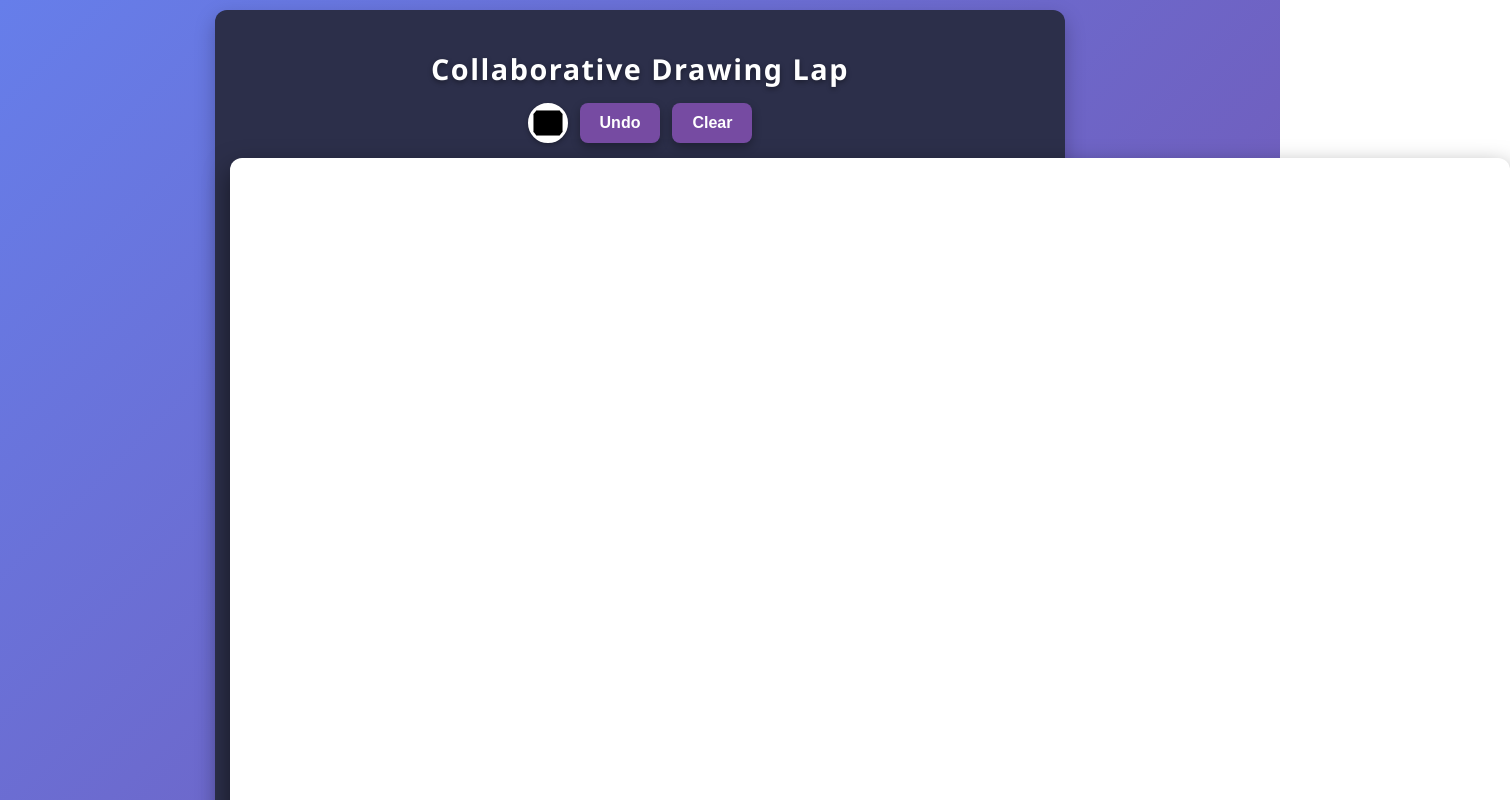
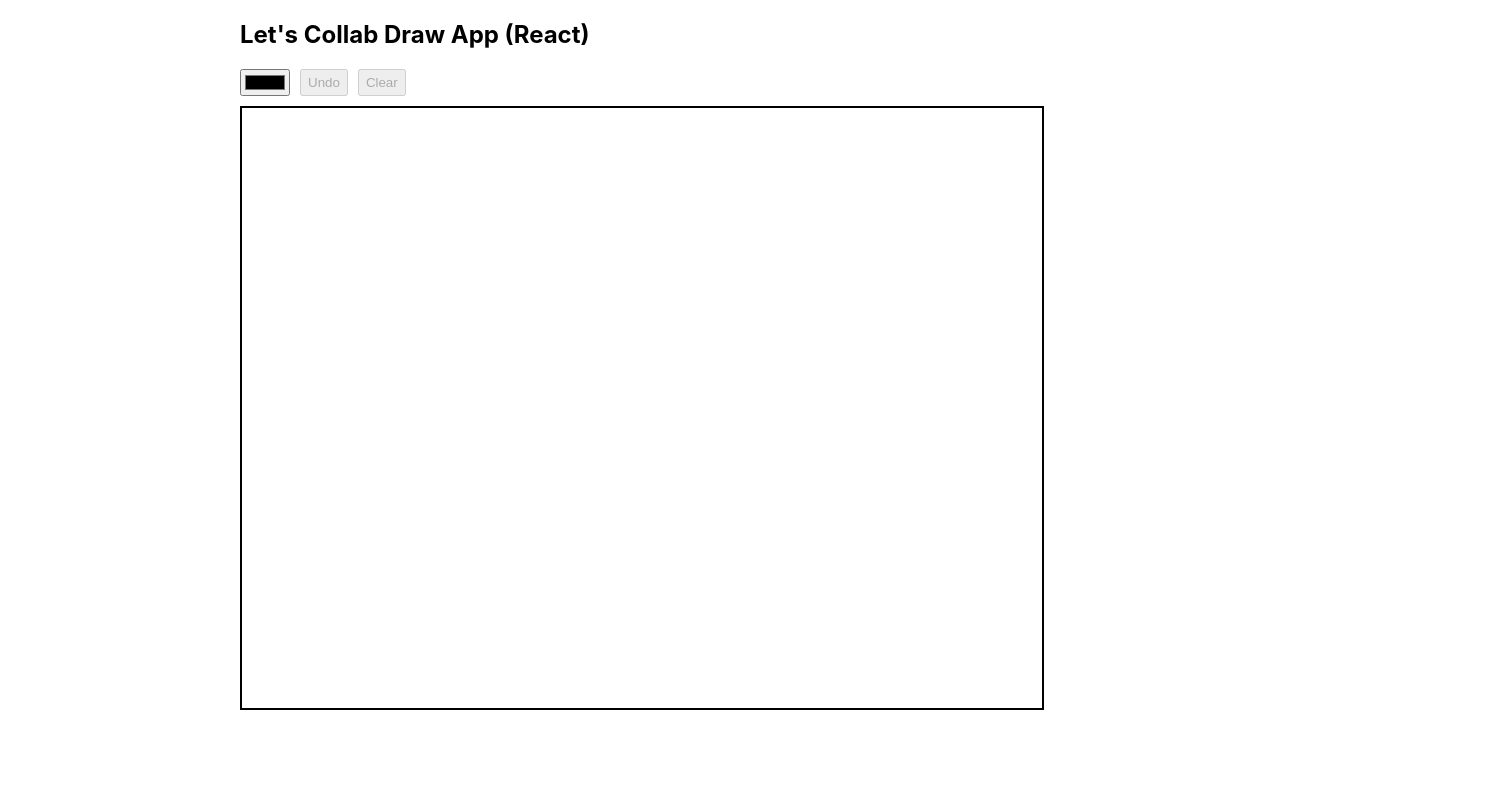
Before and after one commit to Jesse-Calvin/collab-draw-frontend-react, a React (Create React App) app: page / in a window 1280 px wide. Shown: the top 800 px of the page, 1510 px wide, since content can reach past the window. Built offline with nearby package versions, Linux system fonts and the light colour scheme; no server answers.

Commit message:
Fix drawing offset and update useCallback dependencies; keep WebSocket integration intact

```diff
--- a/src/App.js
+++ b/src/App.js
@@ -1,4 +1,6 @@
 import React, { useRef, useState, useEffect, useCallback } from "react";
+
+const ASPECT_RATIO = 4 / 3;
 
 function App() {
   const canvasRef = useRef(null);
@@ -6,101 +8,9 @@ function App() {
   const socketRef = useRef(null);
 
   const [currentColor, setCurrentColor] = useState("#000000");
-  const [drawing, setDrawing] = useState(false);
-  const [currentStroke, setCurrentStroke] = useState([]);
-  const strokesRef = useRef([]);
-
-  // Aspect ratio 4:3 (width / height)
-  const ASPECT_RATIO = 4 / 3;
-
-  // Draw a stroke (array of points) on canvas context
-  const drawLine = (ctx, stroke) => {
-    if (stroke.length < 2) return;
-    ctx.beginPath();
-    ctx.strokeStyle = stroke[0].color;
-    ctx.lineWidth = 3;
-    ctx.lineCap = "round";
-    ctx.moveTo(stroke[0].x, stroke[0].y);
-    for (let i = 1; i < stroke.length; i++) {
-      ctx.lineTo(stroke[i].x, stroke[i].y);
-    }
-    ctx.stroke();
-  };
-
-  // Redraw all strokes
-  const redrawAll = useCallback((ctx) => {
-    ctx.clearRect(0, 0, ctx.canvas.width, ctx.canvas.height);
-    for (const stroke of strokesRef.current) {
-      drawLine(ctx, stroke);
-    }
-  }, []);
-
-  // Resize canvas function: fits container width or window width (mobile),
-  // sets actual canvas pixels and CSS pixels to match (accounting for devicePixelRatio)
-  const resizeCanvas = useCallback(() => {
-    const canvas = canvasRef.current;
-    const container = containerRef.current;
-    if (!canvas) return;
-
-    // Use container width if available; fallback to window width for mobiles
-    const containerWidth = container
-      ? container.clientWidth
-      : window.innerWidth;
-
-    // Calculate height keeping aspect ratio
-    const newWidth = containerWidth;
-    const newHeight = containerWidth / ASPECT_RATIO;
-
-    // Get devicePixelRatio for sharpness on retina screens
-    const dpr = window.devicePixelRatio || 1;
-
-    // Set canvas pixel size (actual drawing buffer)
-    canvas.width = newWidth * dpr;
-    canvas.height = newHeight * dpr;
-
-    // Set CSS size (what user sees)
-    canvas.style.width = `${newWidth}px`;
-    canvas.style.height = `${newHeight}px`;
-
-    // Scale the drawing context to account for devicePixelRatio
-    const ctx = canvas.getContext("2d");
-    ctx.setTransform(1, 0, 0, 1, 0, 0); // reset any transforms
-    ctx.scale(dpr, dpr);
-
-    // Redraw all strokes scaled properly
-    redrawAll(ctx);
-  }, [redrawAll]);
-
-  // Convert mouse/touch event coords to canvas coords, scaled to canvas size
-  const getPos = (e) => {
-    const canvas = canvasRef.current;
-    const rect = canvas.getBoundingClientRect();
-    let clientX, clientY;
-
-    if (e.touches && e.touches.length > 0) {
-      clientX = e.touches[0].clientX;
-      clientY = e.touches[0].clientY;
-    } else {
-      clientX = e.clientX;
-      clientY = e.clientY;
-    }
-
-    // Scale to canvas drawing buffer size (taking devicePixelRatio into account)
-    const scaleX = canvas.width / rect.width;
-    const scaleY = canvas.height / rect.height;
-
-    return {
-      x: (clientX - rect.left) * scaleX,
-      y: (clientY - rect.top) * scaleY,
-    };
-  };
-
-  // Send message via WebSocket if open
-  const sendMessage = (msg) => {
-    if (socketRef.current && socketRef.current.readyState === WebSocket.OPEN) {
-      socketRef.current.send(JSON.stringify(msg));
-    }
-  };
+  const [lines, setLines] = useState([]);
+  const [isDrawing, setIsDrawing] = useState(false);
+  const [undoStack, setUndoStack] = useState([]);
 
   // Setup WebSocket connection and event handlers
   useEffect(() => {
@@ -109,255 +19,223 @@ function App() {
     );
 
     socketRef.current.onopen = () => {
-      console.log("Connected to WebSocket backend");
+      console.log("WebSocket connected");
     };
 
     socketRef.current.onmessage = (event) => {
-      const msg = JSON.parse(event.data);
-      const ctx = canvasRef.current.getContext("2d");
-
-      switch (msg.type) {
-        case "init":
-          strokesRef.current = msg.strokes || [];
-          redrawAll(ctx);
-          break;
-
-        case "start":
-          setCurrentStroke([{ x: msg.x, y: msg.y, color: msg.color }]);
-          break;
-
-        case "draw":
-          setCurrentStroke((prev) => {
-            const newStroke = [...prev, { x: msg.x, y: msg.y, color: msg.color }];
-            drawLine(ctx, newStroke);
-            return newStroke;
-          });
-          break;
-
-        case "endStroke":
-          if (msg.stroke) {
-            strokesRef.current.push(msg.stroke);
-            redrawAll(ctx);
-          }
-          setCurrentStroke([]);
-          break;
-
-        case "undo":
-          strokesRef.current.pop();
-          redrawAll(ctx);
-          break;
-
-        case "clear":
-          strokesRef.current = [];
-          ctx.clearRect(0, 0, canvasRef.current.width, canvasRef.current.height);
-          break;
-
-        default:
-          break;
+      const message = JSON.parse(event.data);
+      if (message.type === "new_line") {
+        setLines((prevLines) => [...prevLines, message.payload]);
       }
     };
 
     socketRef.current.onclose = () => {
-      console.log("WebSocket connection closed");
+      console.log("WebSocket disconnected");
     };
 
     return () => {
       socketRef.current.close();
     };
-  }, [redrawAll]);
+  }, []);
 
-  // Resize canvas on mount and on window resize
+  // Redraw all lines on the canvas
+  const redrawAll = useCallback(
+    (ctx) => {
+      if (!ctx) return;
+      ctx.clearRect(0, 0, ctx.canvas.width, ctx.canvas.height);
+      ctx.lineCap = "round";
+      ctx.lineJoin = "round";
+      ctx.lineWidth = 3;
+
+      lines.forEach((line) => {
+        ctx.strokeStyle = line.color;
+        ctx.beginPath();
+        line.points.forEach(({ x, y }, i) => {
+          if (i === 0) ctx.moveTo(x, y);
+          else ctx.lineTo(x, y);
+        });
+        ctx.stroke();
+      });
+    },
+    [lines]
+  );
+
+  // Resize canvas responsively and set scaling for high DPI screens
+  const resizeCanvas = useCallback(() => {
+    const canvas = canvasRef.current;
+    const container = containerRef.current;
+    if (!canvas || !container) return;
+
+    const containerWidth = container.clientWidth;
+    const newWidth = containerWidth;
+    const newHeight = containerWidth / ASPECT_RATIO;
+
+    const dpr = window.devicePixelRatio || 1;
+
+    canvas.width = newWidth * dpr;
+    canvas.height = newHeight * dpr;
+
+    canvas.style.width = `${newWidth}px`;
+    canvas.style.height = `${newHeight}px`;
+
+    const ctx = canvas.getContext("2d");
+    ctx.setTransform(1, 0, 0, 1, 0, 0); // Reset any existing transforms
+    ctx.scale(dpr, dpr);
+
+    redrawAll(ctx);
+  }, [redrawAll, ASPECT_RATIO]);
+
+  // On mount and window resize, resize the canvas
   useEffect(() => {
     resizeCanvas();
     window.addEventListener("resize", resizeCanvas);
     return () => window.removeEventListener("resize", resizeCanvas);
   }, [resizeCanvas]);
 
-  // Handle drawing start
-  const handlePointerDown = (e) => {
-    e.preventDefault();
-    const pos = getPos(e);
-    setDrawing(true);
-    const stroke = [{ x: pos.x, y: pos.y, color: currentColor }];
-    setCurrentStroke(stroke);
-    const ctx = canvasRef.current.getContext("2d");
-    ctx.beginPath();
-    ctx.moveTo(pos.x, pos.y);
-    ctx.strokeStyle = currentColor;
+  // Redraw when lines change
+  useEffect(() => {
+    const canvas = canvasRef.current;
+    if (!canvas) return;
+    const ctx = canvas.getContext("2d");
+    redrawAll(ctx);
+  }, [lines, redrawAll]);
 
-    sendMessage({ type: "start", x: pos.x, y: pos.y, color: currentColor });
+  // Convert event to coordinates relative to canvas top-left
+  // FIX: multiply by devicePixelRatio to fix drawing offset
+  const getRelativeCoords = (event) => {
+    const canvas = canvasRef.current;
+    if (!canvas) return { x: 0, y: 0 };
+
+    const rect = canvas.getBoundingClientRect();
+
+    let clientX, clientY;
+    if (event.touches && event.touches.length > 0) {
+      clientX = event.touches[0].clientX;
+      clientY = event.touches[0].clientY;
+    } else {
+      clientX = event.clientX;
+      clientY = event.clientY;
+    }
+
+    const dpr = window.devicePixelRatio || 1;
+
+    return {
+      x: (clientX - rect.left) * dpr,
+      y: (clientY - rect.top) * dpr,
+    };
   };
 
-  // Handle drawing move
-  const handlePointerMove = (e) => {
-    if (!drawing) return;
-    e.preventDefault();
-    const pos = getPos(e);
+  // Start drawing - add new line and send to WebSocket
+  const startDrawing = (event) => {
+    const point = getRelativeCoords(event);
+    const newLine = { color: currentColor, points: [point] };
+    setLines((prev) => [...prev, newLine]);
+    setIsDrawing(true);
 
-    setCurrentStroke((prev) => {
-      const newStroke = [...prev, { x: pos.x, y: pos.y, color: currentColor }];
-      const ctx = canvasRef.current.getContext("2d");
-      ctx.lineTo(pos.x, pos.y);
-      ctx.stroke();
+    if (socketRef.current && socketRef.current.readyState === WebSocket.OPEN) {
+      socketRef.current.send(
+        JSON.stringify({ type: "new_line", payload: newLine })
+      );
+    }
+  };
 
-      sendMessage({ type: "draw", x: pos.x, y: pos.y, color: currentColor });
-      return newStroke;
+  // Continue drawing - add points to current line and send update to WebSocket
+  const draw = (event) => {
+    if (!isDrawing) return;
+    const point = getRelativeCoords(event);
+
+    setLines((prevLines) => {
+      const newLines = [...prevLines];
+      const lastLine = newLines[newLines.length - 1];
+      lastLine.points = [...lastLine.points, point];
+
+      if (socketRef.current && socketRef.current.readyState === WebSocket.OPEN) {
+        socketRef.current.send(
+          JSON.stringify({ type: "update_line", payload: lastLine })
+        );
+      }
+
+      return newLines;
     });
   };
 
-  // Handle drawing end
-  const endDrawing = (e) => {
-    if (!drawing) return;
-    e.preventDefault();
-    setDrawing(false);
-    strokesRef.current.push(currentStroke);
-    sendMessage({ type: "endStroke", stroke: currentStroke });
-    setCurrentStroke([]);
+  // Stop drawing
+  const endDrawing = () => {
+    setIsDrawing(false);
   };
 
-  // Undo last stroke
-  const handleUndo = () => {
-    strokesRef.current.pop();
-    const ctx = canvasRef.current.getContext("2d");
-    redrawAll(ctx);
-    sendMessage({ type: "undo" });
+  // Undo last line drawn
+  const undo = () => {
+    setLines((prev) => {
+      if (prev.length === 0) return prev;
+      const newUndoStack = [...undoStack, prev[prev.length - 1]];
+      setUndoStack(newUndoStack);
+      return prev.slice(0, -1);
+    });
   };
 
-  // Clear all strokes
-  const handleClear = () => {
-    strokesRef.current = [];
-    const ctx = canvasRef.current.getContext("2d");
-    ctx.clearRect(0, 0, canvasRef.current.width, canvasRef.current.height);
-    sendMessage({ type: "clear" });
+  // Clear all lines
+  const clearCanvas = () => {
+    setUndoStack([]);
+    setLines([]);
   };
 
-  // Styles
-  const styles = {
-    container: {
-      minHeight: "100vh",
-      background: "linear-gradient(135deg, #667eea 0%, #764ba2 100%)",
-      display: "flex",
-      flexDirection: "column",
-      alignItems: "center",
-      justifyContent: "center",
-      fontFamily: "'Segoe UI', Tahoma, Geneva, Verdana, sans-serif",
-      color: "#fff",
-      padding: "10px",
-      boxSizing: "border-box",
-    },
-    card: {
-      backgroundColor: "#2c2f4a",
-      borderRadius: "12px",
-      boxShadow: "0 8px 20px rgba(0,0,0,0.25)",
-      padding: "15px",
-      width: "100%",
-      maxWidth: "850px",
-      boxSizing: "border-box",
-    },
-    heading: {
-      marginBottom: "15px",
-      textAlign: "center",
-      fontWeight: "700",
-      fontSize: "1.8rem",
-      letterSpacing: "1.5px",
-      textShadow: "0 2px 5px rgba(0,0,0,0.4)",
-    },
-    controls: {
-      display: "flex",
-      justifyContent: "center",
-      marginBottom: "15px",
-      gap: "12px",
-      flexWrap: "wrap",
-    },
-    colorInput: {
-      width: "40px",
-      height: "40px",
-      borderRadius: "50%",
-      border: "3px solid white",
-      backgroundColor: "#fff",
-      cursor: "pointer",
-      boxShadow: "0 2px 5px rgba(0,0,0,0.3)",
-      padding: 0,
-      appearance: "none",
-      outline: "none",
-      boxSizing: "border-box",
-    },
-    button: {
-      padding: "10px 20px",
-      borderRadius: "8px",
-      border: "none",
-      cursor: "pointer",
-      backgroundColor: "#764ba2",
-      color: "#fff",
-      fontWeight: "600",
-      fontSize: "1rem",
-      boxShadow: "0 4px 10px rgba(0,0,0,0.3)",
-      transition: "background-color 0.3s ease",
+  return (
+    <div
+      id="app"
+      ref={containerRef}
+      style={{
+        maxWidth: "800px",
+        margin: "auto",
         userSelect: "none",
-    },
-    buttonHover: {
-      backgroundColor: "#667eea",
-    },
-    canvas: {
-      borderRadius: "12px",
-      boxShadow: "0 10px 25px rgba(0,0,0,0.5)",
-      display: "block",
-      margin: "0 auto",
-      backgroundColor: "#fff",
-      touchAction: "none",
-      // width and height set dynamically in JS, no fixed sizes here
-    },
-  };
+        touchAction: "none", // Prevent scrolling on touch devices while drawing
+      }}
+    >
+      <h2>Let's Collab Draw App (React)</h2>
 
-  const [hoveredButton, setHoveredButton] = useState(null);
-
-  return (
-    <div style={styles.container} ref={containerRef}>
-      <div style={styles.card}>
-        <h2 style={styles.heading}>Collaborative Drawing Lap</h2>
-        <div style={styles.controls}>
+      <div
+        id="controls"
+        style={{ marginBottom: "10px", display: "flex", gap: "10px" }}
+      >
         <input
           type="color"
           value={currentColor}
           onChange={(e) => setCurrentColor(e.target.value)}
-            style={styles.colorInput}
-            title="Select color"
+          aria-label="Choose drawing color"
         />
-          <button
-            style={{
-              ...styles.button,
-              ...(hoveredButton === "undo" ? styles.buttonHover : {}),
-            }}
-            onMouseEnter={() => setHoveredButton("undo")}
-            onMouseLeave={() => setHoveredButton(null)}
-            onClick={handleUndo}
-          >
+        <button onClick={undo} disabled={lines.length === 0}>
           Undo
         </button>
-          <button
-            style={{
-              ...styles.button,
-              ...(hoveredButton === "clear" ? styles.buttonHover : {}),
-            }}
-            onMouseEnter={() => setHoveredButton("clear")}
-            onMouseLeave={() => setHoveredButton(null)}
-            onClick={handleClear}
-          >
+        <button onClick={clearCanvas} disabled={lines.length === 0}>
           Clear
         </button>
       </div>
+
       <canvas
         ref={canvasRef}
-          style={styles.canvas}
-          onMouseDown={handlePointerDown}
-          onMouseMove={handlePointerMove}
+        style={{
+          border: "2px solid #000",
+          display: "block",
+          width: "100%",
+          height: "auto",
+        }}
+        onMouseDown={startDrawing}
+        onMouseMove={draw}
         onMouseUp={endDrawing}
         onMouseLeave={endDrawing}
-          onTouchStart={handlePointerDown}
-          onTouchMove={handlePointerMove}
-          onTouchEnd={endDrawing}
+        onTouchStart={(e) => {
+          e.preventDefault();
+          startDrawing(e);
+        }}
+        onTouchMove={(e) => {
+          e.preventDefault();
+          draw(e);
+        }}
+        onTouchEnd={(e) => {
+          e.preventDefault();
+          endDrawing();
+        }}
       />
-      </div>
     </div>
   );
 }
```
Lines whose indentation alone changed are shown as unchanged.
